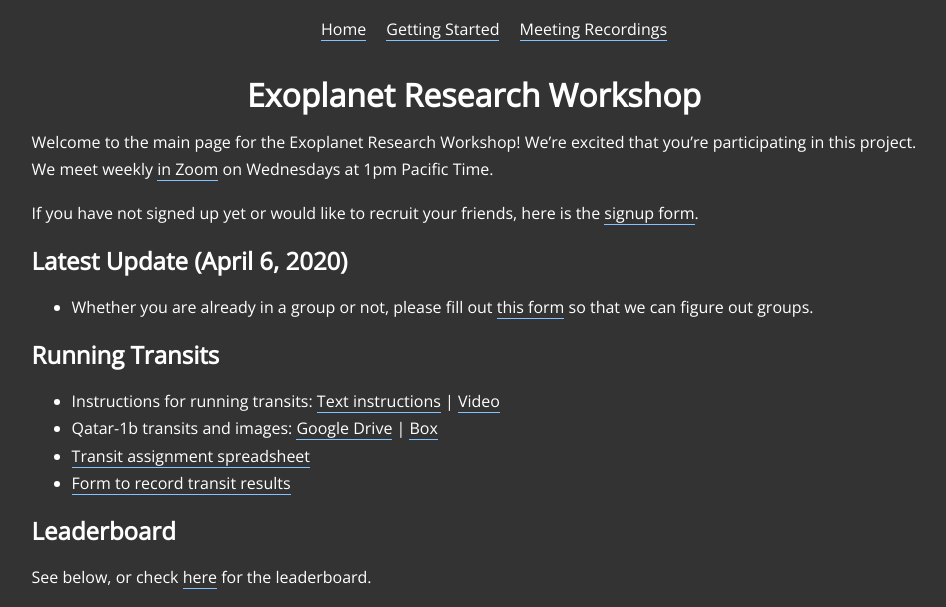
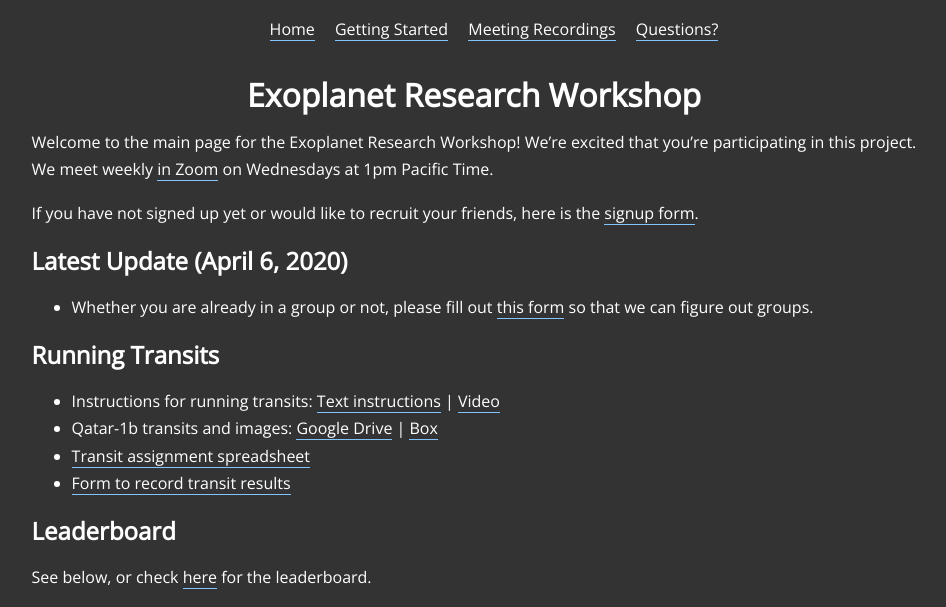
Before and after one commit to paigeyeung/exoplanetresearchworkshop, a Jekyll site: the page built from index.md, in a window 1280 px wide. Shown: the top 607 px of the page, without its empty margins (166-1112 px from the left). Built offline with Jekyll 4.4.1, drawn with Linux system fonts in a browser that asks for light colours; grey boxes are pictures that could not be loaded.

Commit message:
Add contact page to nav

```diff
--- a/_layouts/default.html
+++ b/_layouts/default.html
@@ -2,11 +2,14 @@
 <html lang="en-us">
   {% include head.html %}
   <body>
-    <center><ul id="nav" class="nav">
+    <center>
+    <ul id="nav" class="nav">
       <a href="/" class="nav-item">Home</a>
       <a href="/getting-started/" class="nav-item">Getting Started</a>
       <a href="/recordings/" class="nav-item">Meeting Recordings</a>
-    </ul></center>
+      <a href="/contact/" class="nav-item">Questions?</a>
+    </ul>
+  </center>
     <div class="content-container">
         <div class="page-display">
             {{ content }}
```
